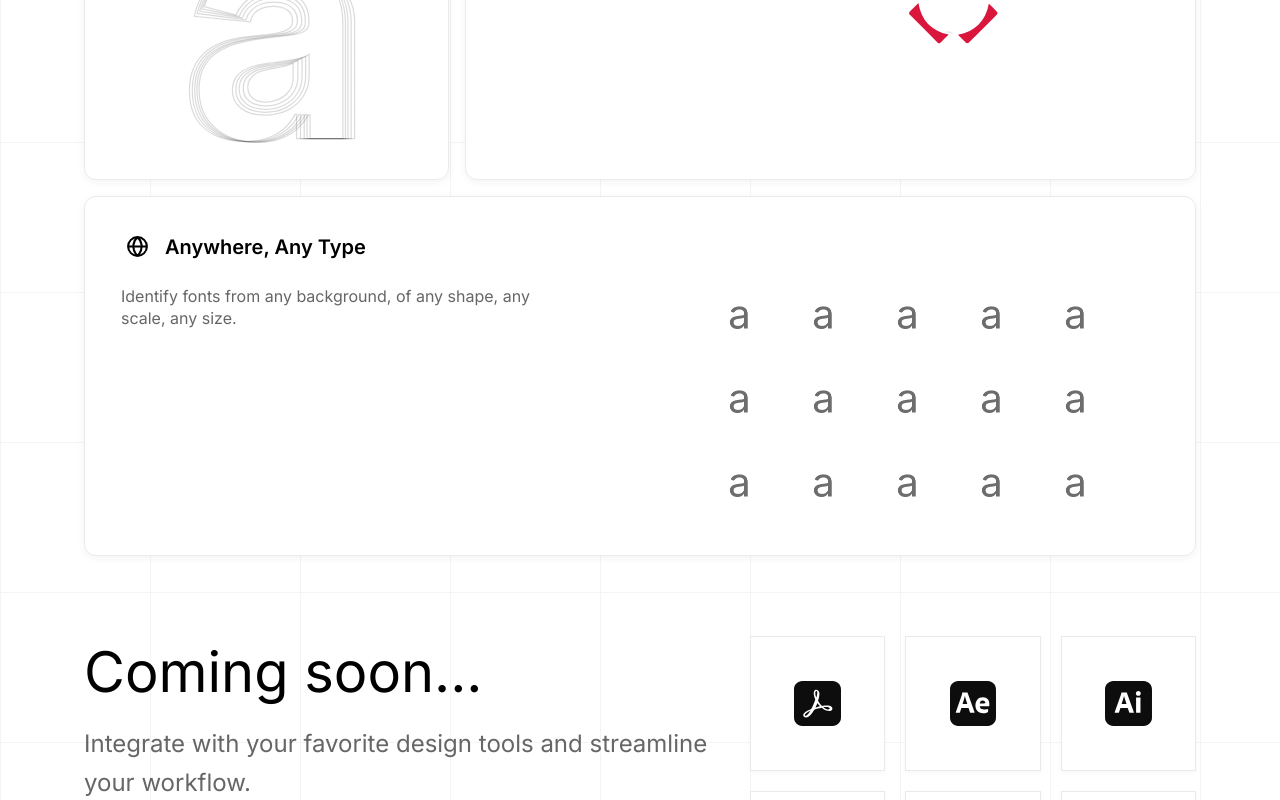
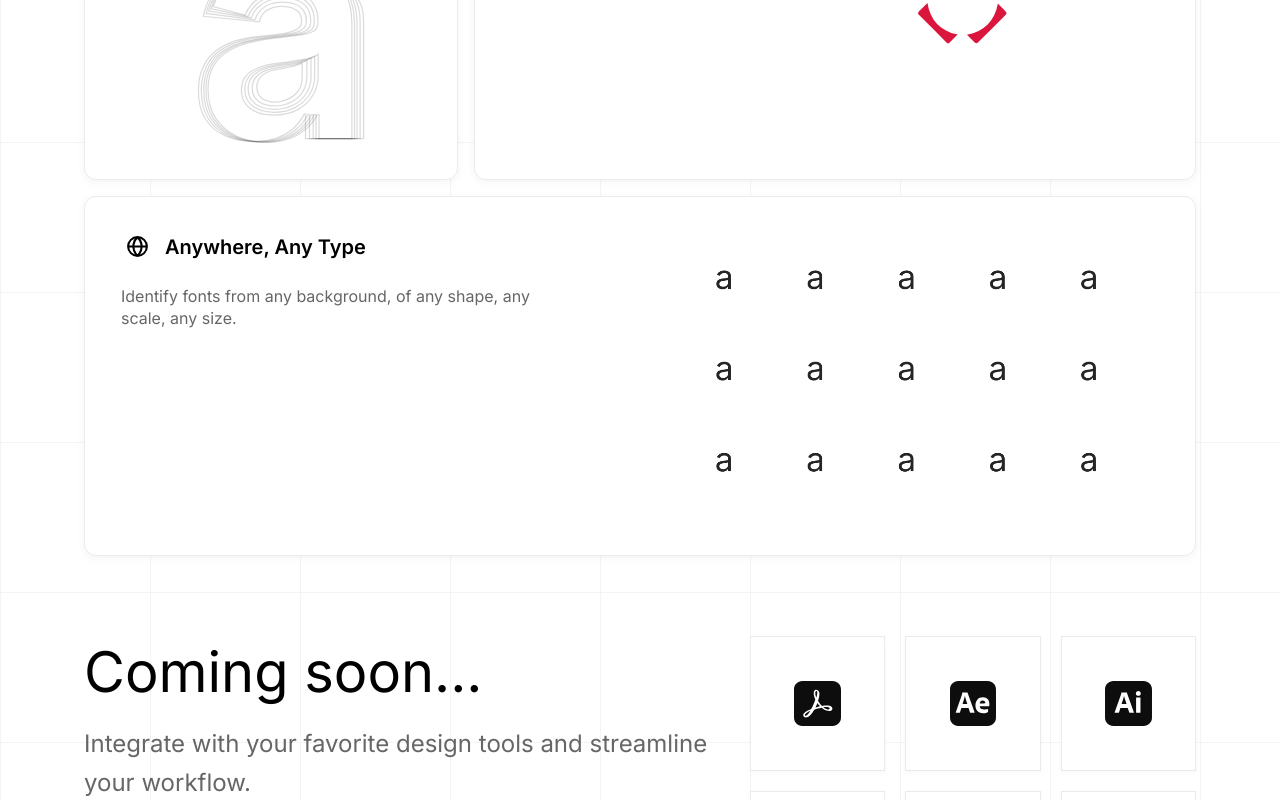
Before and after one commit to ajamous1/my-type.ai, a Next.js app: page / in a window 1280 px wide. Shown: the part 1739-2539 px from the top of the page. Built offline with nearby package versions, Linux system fonts and the light colour scheme.

Commit message:
got rid of the overflow

```diff
--- a/src/styles/BentoGrid.module.css
+++ b/src/styles/BentoGrid.module.css
@@ -4,7 +4,7 @@
   max-width: 1152px;
   margin: 0;
   user-select: none;
-  overflow-x: visible;
+  overflow: visible;
 }
 
 .bentoCard {
@@ -17,7 +17,7 @@
   height: 100%;
   display: flex;
   flex-direction: column;
-  overflow: hidden;
+  overflow: visible !important;
 }
 
 .bentoCard:hover {
@@ -82,6 +82,7 @@
   margin-top: 16px;
   position: relative;
   z-index: 2;
+  overflow: visible !important;
 }
 
 /* === GRID STRUCTURE === */
@@ -92,6 +93,7 @@
   flex-direction: column;
   gap: 16px;
   width: 100%;
+  overflow: visible !important;
 }
 
 .topRow,
@@ -113,6 +115,7 @@
 
 .fullWidthRow {
   grid-template-columns: 1fr;
+  overflow: visible !important;
 }
 
 .twoCol {
@@ -134,6 +137,7 @@
 
 .full {
   width: 100%;
+  overflow: visible !important;
 }
 
 .default {
@@ -180,6 +184,7 @@
     flex-basis: 0;
     flex-grow: 1;
     max-width: 50%;
+    overflow: visible;
   }
 
   .pinpointContainer,
@@ -191,6 +196,7 @@
     grid-template-columns: repeat(3, 48px) !important;
     grid-template-rows: repeat(3, 48px) !important;
     gap: 24px !important;
+
   }
 
   .gridAligner {
@@ -314,7 +320,7 @@
   gap: 2rem;
   height: 100%;
   position: relative;
-  overflow: hidden;
+  overflow: visible !important;
 }
 
 .leftColumn {
@@ -333,6 +339,7 @@
   display: flex;
   justify-content: center;
   align-items: center;
+  overflow: visible;
 }
 
 .gridAligner {
@@ -455,15 +462,15 @@
 }
 
 .bentoCard:hover .redZap {
-  animation: zapForward 1.2s forwards ease-in-out;
+  animation: zapForward 0.7s forwards ease-in-out;
 }
 
 .bentoCard:not(:hover) .redZap {
-  animation: zapReverse 0.7s forwards ease-in-out;
+  animation: zapReverse 0.5s forwards ease-in-out;
 }
 
 .bentoCard:hover .grayBolt {
-  animation: glowCharge 0.4s steps(2, end) 1.1s 2, boltGlow 0.6s ease-out 1.9s forwards;
+  animation: glowCharge 0.4s steps(2, end) 0.6s 2, boltGlow 0.6s ease-out 1.4s forwards;
 }
 
 .bentoCard:not(:hover) .grayBolt {
@@ -598,18 +605,25 @@
 /* === ANYWHERE ANY TYPE === */
 .airbnbLetterGrid {
   display: grid;
-  grid-template-columns: repeat(5, 48px);
-  grid-template-rows: repeat(3, 48px);
+  grid-template-columns: repeat(5, 60px);
+  grid-template-rows: repeat(3, 60px);
   gap: 36px;
   width: fit-content;
   height: fit-content;
   margin: 0 auto;
-  padding: 0;
+  margin-top: 40px;
+  margin-bottom: 60px;
+  z-index: 100;
+  padding: 30px;
   border-radius: 0;
   background-color: transparent;
   box-shadow: none;
   border: none;
   cursor: crosshair;
+  overflow: visible !important;
+  position: relative;
+  transform: scale(0.95);
+  min-height: 400px;
 }
 
 .airbnbLetterGrid.tabletGrid {
@@ -622,24 +636,32 @@
   display: flex;
   align-items: center;
   justify-content: center;
+  position: relative;
+  overflow: visible !important;
+  width: 60px;
+  height: 60px;
+  z-index: 10;
 }
 
 .scalingA {
   font-family: 'Inter', sans-serif;
-  font-size: 80px;
+  font-size: 70px;
   font-variation-settings: 'wght' 400;
   color: #0d0d0d;
-  opacity: 0.6;
+  opacity: 0.9;
   cursor: crosshair;
   line-height: 1;
   display: inline-block;
-  transform: scale(0.2);
+  transform: scale(0.7);
   transform-origin: center;
   will-change: transform, font-variation-settings;
   transition: none;
   -webkit-font-smoothing: antialiased;
   -moz-osx-font-smoothing: grayscale;
   backface-visibility: hidden;
+  position: relative;
+  z-index: 5;
+  text-rendering: optimizeLegibility;
 }
 
 /* === DESIGNER-TUNED SVG === */
@@ -742,9 +764,8 @@
 .cardWrapper {
   width: 100%;
   height: 100%;
-  overflow: hidden;
+  overflow: visible !important;
   border-radius: 12px;
-  overflow: hidden;
   background-color: white;
   box-shadow: 0 2px 8px rgba(0, 0, 0, 0.05);
   border: 1px solid #ebebeb;
--- a/src/styles/LandingPage.module.css
+++ b/src/styles/LandingPage.module.css
@@ -74,7 +74,7 @@
     user-select: none;
     cursor: pointer;
     opacity: 0;
-    animation: fadeInUp 0.6s ease-out 0.2s forwards;
+    animation: fadeInUp 0.6s ease-out 0s forwards;
   }
 
   .ctaButton:hover {
```
